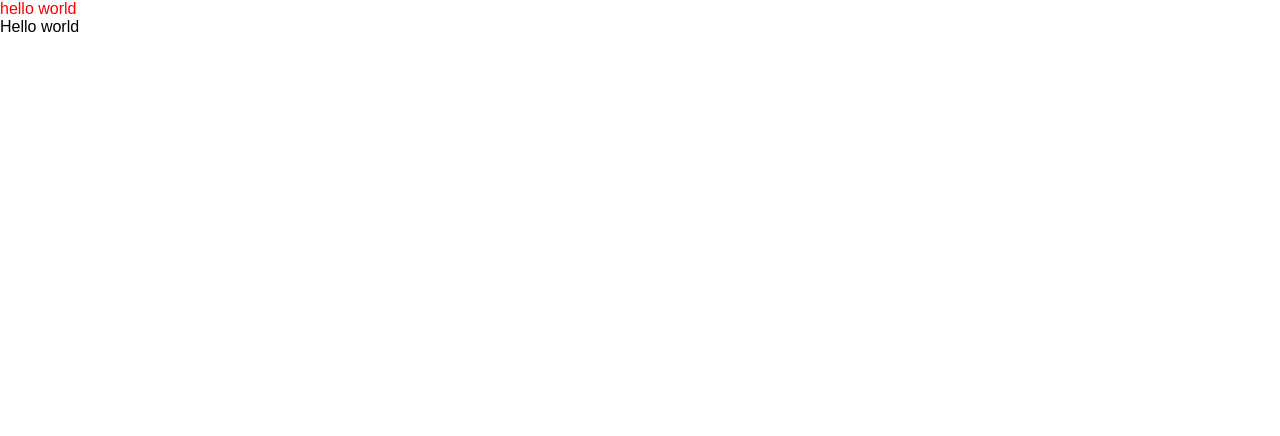
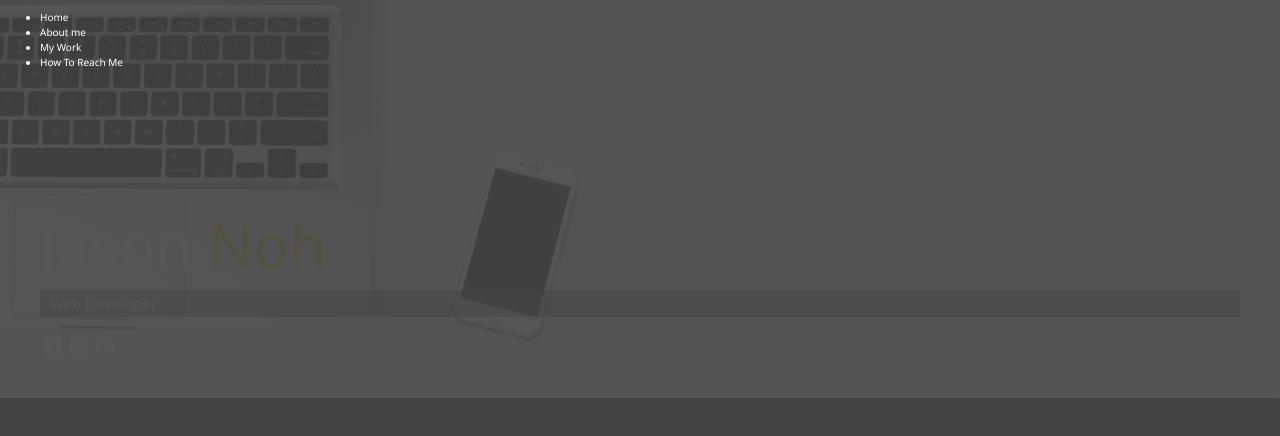
Before and after one commit to jn6437/sass-react-portfolio, a React (Create React App) app: page / in a window 1280 px wide. Shown: the top 436 px of the page. Built offline with nearby package versions, Linux system fonts and the light colour scheme.

Commit message:
template with basic styling

```diff
--- a/public/index.html
+++ b/public/index.html
@@ -1,40 +1,17 @@
 <!DOCTYPE html>
 <html lang="en">
-  <head>
-    <meta charset="utf-8">
-    <meta name="viewport" content="width=device-width, initial-scale=1, shrink-to-fit=no">
-    <meta name="theme-color" content="#000000">
-    <!--
-      manifest.json provides metadata used when your web app is added to the
-      homescreen on Android. See https://developers.google.com/web/fundamentals/engage-and-retain/web-app-manifest/
-    -->
-    <link rel="manifest" href="%PUBLIC_URL%/manifest.json">
-    <link rel="shortcut icon" href="%PUBLIC_URL%/favicon.ico">
-    <!--
-      Notice the use of %PUBLIC_URL% in the tags above.
-      It will be replaced with the URL of the `public` folder during the build.
-      Only files inside the `public` folder can be referenced from the HTML.
 
-      Unlike "/favicon.ico" or "favicon.ico", "%PUBLIC_URL%/favicon.ico" will
-      work correctly both with client-side routing and a non-root public URL.
-      Learn how to configure a non-root public URL by running `npm run build`.
-    -->
-    <title>React App</title>
-  </head>
-  <body>
-    <noscript>
-      You need to enable JavaScript to run this app.
-    </noscript>
-    <div id="root"></div>
-    <!--
-      This HTML file is a template.
-      If you open it directly in the browser, you will see an empty page.
+<head>
+  <meta charset="UTF-8">
+  <meta name="viewport" content="width=device-width, initial-scale=1.0">
+  <meta http-equiv="X-UA-Compatible" content="ie=edge">
+  <link rel="stylesheet" href="https://use.fontawesome.com/releases/v5.2.0/css/all.css" integrity="sha384-hWVjflwFxL6sNzntih27bfxkr27PmbbK/iSvJ+a4+0owXq79v+lsFkW54bOGbiDQ"
+    crossorigin="anonymous">
+  <title>Jason Noh</title>
+</head>
 
-      You can add webfonts, meta tags, or analytics to this file.
-      The build step will place the bundled scripts into the <body> tag.
+<body>
+  <div id="root"></div>
+</body>
 
-      To begin the development, run `npm start` or `yarn start`.
-      To create a production bundle, use `npm run build` or `yarn build`.
-    -->
-  </body>
 </html>
--- a/src/App.css
+++ b/src/App.css
@@ -1,2 +1,65 @@
-.union {
-  color: red; }
+html {
+  font-size: 10px; }
+
+* {
+  box-sizing: border-box; }
+
+body {
+  background: #444;
+  color: #fff;
+  height: 100%;
+  margin: 0;
+  font-family: "Segoe UI", Tahoma, Geneva, Verdana, sans-serif;
+  line-height: 1.5; }
+  body#bg-img {
+    background: url(./img/background.jpg);
+    background-attachment: fixed;
+    background-size: cover; }
+    body#bg-img .overlay {
+      position: absolute;
+      top: 0;
+      right: 0;
+      width: 100%;
+      height: 100%;
+      background: rgba(68, 68, 68, 0.9); }
+
+h1,
+h2,
+h3 {
+  margin: 0;
+  font-weight: 400; }
+  h1.lg-heading,
+  h2.lg-heading,
+  h3.lg-heading {
+    font-size: 6rem; }
+  h1.sm-heading,
+  h2.sm-heading,
+  h3.sm-heading {
+    margin-bottom: 2rem;
+    padding: 0.2rem 1rem;
+    background: rgba(73, 73, 73, 0.5); }
+
+a {
+  color: #fff;
+  text-decoration: none; }
+
+header {
+  position: fixed;
+  z-index: 2; }
+
+.text-secondary {
+  color: #eece1a; }
+
+main {
+  padding: 4rem; }
+  main .icons {
+    margin-top: 1rem; }
+    main .icons a {
+      padding: 0.4rem; }
+      main .icons a:hover {
+        color: #eece1a;
+        transition: all 0.5s ease-out; }
+  main#home {
+    overflow: hidden; }
+    main#home h1 {
+      margin-top: 20vh; }
--- a/src/App.js
+++ b/src/App.js
@@ -1,24 +1,22 @@
-import React, { Component } from 'react';
-import logo from './logo.svg';
-import './App.css';
+import React, { Component } from "react";
+import MenuButton from "./component/menu_button";
+import Menu from "./component/menu";
+import Home from "./component/home";
+import "./App.css";
 
 class App extends Component {
   render() {
     return (
-      <div>
-        <div className="union">
-        hello world
-        </div>
-        <div className="union2">
-        Hello world
-        </div>
-      </div>
+      <body id="bg-img">
+        <div class="overlay" />
+        <header>
+          <MenuButton />
+          <Menu />
+        </header>
+        <Home />
+      </body>
     );
   }
 }
-/*
-.welcome {
-  color:red;
-}
-*/
+
 export default App;
--- a/src/App.scss
+++ b/src/App.scss
@@ -1,3 +1,104 @@
-.union {
-  color:red;
+$primary-color: #444;
+$secondary-color: #eece1a;
+$show-home-image: true;
+$home-image: url(./img/background.jpg);
+$background-opacity: 0.9;
+
+//function
+@mixin easeOut {
+  transition: all 0.5s ease-out;
 }
+
+@mixin background {
+  @if $show-home-image {
+    &#bg-img {
+      background: $home-image;
+      background-attachment: fixed;
+      background-size: cover;
+
+      .overlay {
+        position: absolute;
+        top: 0;
+        right: 0;
+        width: 100%;
+        height: 100%;
+        background: rgba($primary-color, $background-opacity);
+      }
+    }
+  }
+}
+
+html {
+  font-size: 10px;
+}
+
+* {
+  box-sizing: border-box;
+}
+
+body {
+  @include background();
+  background: $primary-color;
+  color: #fff;
+  height: 100%;
+  margin: 0;
+  font-family: "Segoe UI", Tahoma, Geneva, Verdana, sans-serif;
+  line-height: 1.5;
+}
+
+//headings
+h1,
+h2,
+h3 {
+  margin: 0;
+  font-weight: 400;
+  &.lg-heading {
+    //multiplier of html font size
+    font-size: 6rem;
+  }
+
+  &.sm-heading {
+    margin-bottom: 2rem;
+    padding: 0.2rem 1rem;
+    background: rgba(lighten($primary-color, 2), 0.5);
+  }
+}
+
+a {
+  color: #fff;
+  text-decoration: none;
+}
+
+header {
+  position: fixed;
+  z-index: 2;
+}
+
+.text-secondary {
+  color: $secondary-color;
+}
+
+main {
+  padding: 4rem;
+
+  .icons {
+    margin-top: 1rem;
+
+    a {
+      padding: 0.4rem;
+
+      &:hover {
+        color: $secondary-color;
+        @include easeOut();
+      }
+    }
+  }
+
+  &#home {
+    overflow: hidden;
+    h1 {
+      //viewport height 20% out of 100, vw also exists
+      margin-top: 20vh;
+    }
+  }
+}
--- /dev/null
+++ b/src/component/home.js
@@ -0,0 +1,25 @@
+import React from "react";
+
+const Home = () => {
+  return (
+    <main id="home">
+      <h1 className="lg-heading">
+        Jason <span class="text-secondary">Noh </span>
+      </h1>
+      <h2 className="sm-heading">Web Developer</h2>
+      <div className="icons">
+        <a href="#!">
+          <i class="fab fa-facebook fa-2x" />
+        </a>
+        <a href="#!">
+          <i class="fab fa-linkedin fa-2x" />
+        </a>
+        <a href="#!">
+          <i class="fab fa-github fa-2x" />
+        </a>
+      </div>
+    </main>
+  );
+};
+
+export default Home;
--- /dev/null
+++ b/src/component/menu.js
@@ -0,0 +1,35 @@
+import React from "react";
+
+const Menu = () => {
+  return (
+    <nav className="menu">
+      <div className="menu-branding">
+        <div className="portrait" />
+      </div>
+      <ul className="menu-nav">
+        <li className="nav-item">
+          <a href="/" className="nav-link">
+            Home
+          </a>
+        </li>
+        <li className="nav-item">
+          <a href="/about.html" className="nav-link">
+            About me
+          </a>
+        </li>
+        <li className="nav-item">
+          <a href="/work.html" className="nav-link">
+            My Work
+          </a>
+        </li>
+        <li className="nav-item">
+          <a href="/contact.html" className="nav-link">
+            How To Reach Me
+          </a>
+        </li>
+      </ul>
+    </nav>
+  );
+};
+
+export default Menu;
--- /dev/null
+++ b/src/component/menu_button.js
@@ -0,0 +1,14 @@
+import React from "react";
+
+const MenuButton = () => {
+  return (
+    <div className="menu-btn">
+      <div className="btn-line" />
+      <div className="btn-line" />
+      <div className="btn-line" />
+      {/*<div className="union"> MenuButton </div>*/}
+    </div>
+  );
+};
+
+export default MenuButton;
```
Also changed, not shown: src/img/background.jpg (added), 1 other file (tests, documents, lock files or other folders).
